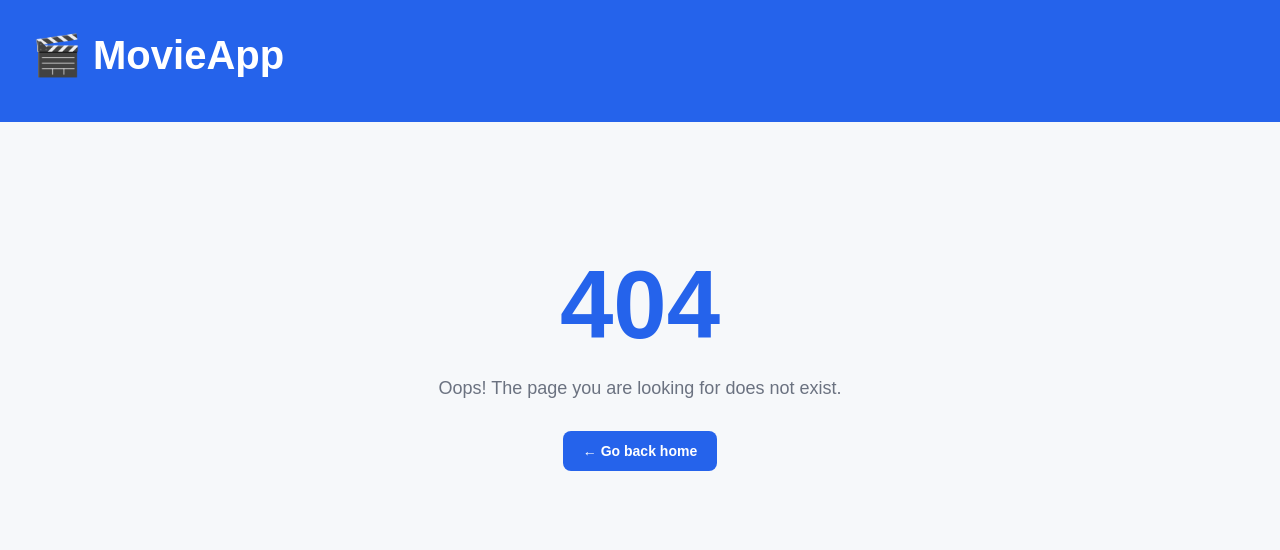
After one commit to mgudwilowicz/MoviWebApp, a Flask app: template templates/404.html in a window 1280 px wide. The commit adds this page. Shown: the top 550 px of the page. Run offline with Flask 3, Linux system fonts and the light colour scheme; the template is opened without the code that fills it, so the values that code supplies are empty.

Commit message:
Add error pages templates and add flash messages

```diff
--- a/app.py
+++ b/app.py
@@ -1,11 +1,12 @@
 import os
 
-from flask import Flask, render_template, request, redirect, url_for
+from flask import Flask, render_template, request, redirect, url_for, flash
 from data_manager import DataManager
 
 from models import db, Movie
 
 app = Flask(__name__)
+app.secret_key = "super-secret-key"
 
 # Database configuration
 basedir = os.path.abspath(os.path.dirname(__file__))
@@ -28,15 +29,20 @@ def index():
 @app.route("/users", methods=["POST"])
 def create_user():
     name = request.form.get("name")
-    if name:
+    if not name:
+        flash("User name cannot be empty.", "error")
+    else:
         data_manager.create_user(name)
+        flash(f"User '{name}' created successfully.", "success")
     return redirect(url_for("index"))
 
 @app.route('/users/<int:user_id>/movies')
 def user_movies(user_id):
     user = data_manager.get_user_by_id(user_id)
     if not user:
-        return "User not found", 404
+        if not user:
+            flash("User not found.", "error")
+            return redirect(url_for("index"))
 
     movies = data_manager.get_user_favorites(user_id)
     return render_template("user_movies.html", user=user, movies=movies)
@@ -44,16 +50,17 @@ def user_movies(user_id):
 @app.route('/users/<int:user_id>/movies', methods=['POST'])
 def add_user_movie(user_id):
     title = request.form.get("title")
-
     if not title:
-        return "Movie title is required", 400
+        flash("Movie title is required.", "error")
+        return redirect(url_for('user_movies', user_id=user_id))
 
     movie = data_manager.create_movie(title)
     if not movie:
-        return "Movie not found in OMDb", 404
+        flash(f"Movie '{title}' not found in OMDb.", "error")
+        return redirect(url_for('user_movies', user_id=user_id))
 
     data_manager.add_favorite_movie(user_id, movie.id)
-
+    flash(f"Movie '{movie.name}' added to favorites.", "success")
     return redirect(url_for('user_movies', user_id=user_id))
 
 
@@ -62,12 +69,13 @@ def update_movie_title(movie_id):
     new_title = request.form.get("title")
 
     if not new_title:
-        return "Title is required", 400
+        flash("Title cannot be empty.", "error")
+        return redirect(request.referrer)
 
     movie = Movie.query.get_or_404(movie_id)
     movie.name = new_title
-
     db.session.commit()
+    flash("Movie title updated successfully.", "success")
 
     return redirect(request.referrer)
 
@@ -76,9 +84,23 @@ def delete_user_movie(user_id, movie_id):
     user = data_manager.remove_favorite_movie(user_id, movie_id)
 
     if user is None:
-        return "User or movie not found", 404
+        flash("User or movie not found.", "error")
+    else:
+        flash("Movie removed from favorites.", "success")
 
     return redirect(url_for('user_movies', user_id=user_id))
+
+@app.errorhandler(404)
+def page_not_found(e):
+    return render_template('404.html'), 404
+
+@app.errorhandler(500)
+def internal_server_error(e):
+    return render_template('500.html'), 500
+
+@app.errorhandler(400)
+def bad_request(e):
+    return render_template("400.html"), 400
 
 
 if __name__ == '__main__':
--- a/static/style.css
+++ b/static/style.css
@@ -206,3 +206,72 @@ h1 {
 .empty-state {
     color: #666;
 }
+
+/* Error pages */
+
+.error-page {
+    text-align: center;
+    padding: 80px 20px;
+}
+
+.error-page h1 {
+    font-size: 96px;
+    margin-bottom: 16px;
+    color: #2563eb;
+}
+
+.error-page p {
+    font-size: 18px;
+    color: #6b7280;
+    margin-bottom: 32px;
+}
+
+.back-home {
+    display: inline-block;
+    background: #2563eb;
+    color: white;
+    padding: 12px 20px;
+    border-radius: 8px;
+    text-decoration: none;
+    font-weight: 600;
+}
+
+.back-home:hover {
+    background: #1d4ed8;
+}
+
+.flash-container {
+    margin-bottom: 20px;
+    display: block;
+    position: fixed;
+    top: 10px;
+    right: 8px;
+
+}
+
+.flash {
+    padding: 12px 20px;
+    border-radius: 8px;
+    margin-bottom: 12px;
+    font-weight: 500;
+    opacity: 1;
+    animation: fadeOut 0.5s ease-in-out 2s forwards;
+}
+
+
+.flash.success {
+    background-color: #d1fae5;
+    color: #065f46;
+}
+
+.flash.error {
+    background-color: #fee2e2;
+    color: #b91c1c;
+}
+
+@keyframes fadeOut {
+    to {
+        opacity: 0;
+
+    }
+}
--- /dev/null
+++ b/templates/404.html
@@ -0,0 +1,14 @@
+{% extends "base.html" %}
+
+{% block content %}
+
+<div class="error-page">
+    <h1>404</h1>
+    <p>Oops! The page you are looking for does not exist.</p>
+
+    <a href="{{ url_for('index') }}" class="btn back-home">
+        ← Go back home
+    </a>
+</div>
+
+{% endblock %}
--- a/templates/base.html
+++ b/templates/base.html
@@ -14,6 +14,17 @@
 
     <main class="container">
         {% block content %}{% endblock %}
+
+        {% with messages = get_flashed_messages(with_categories=true) %}
+  {% if messages %}
+    <div class="flash-container">
+      {% for category, message in messages %}
+        <div class="flash {{ category }}">{{ message }}</div>
+      {% endfor %}
+    </div>
+  {% endif %}
+{% endwith %}
+
     </main>
 
 </body>
```
Also changed, not shown: templates/400.html (added, +11 -0 lines), templates/500.html (added, +14 -0 lines), data/db.sqlite.
